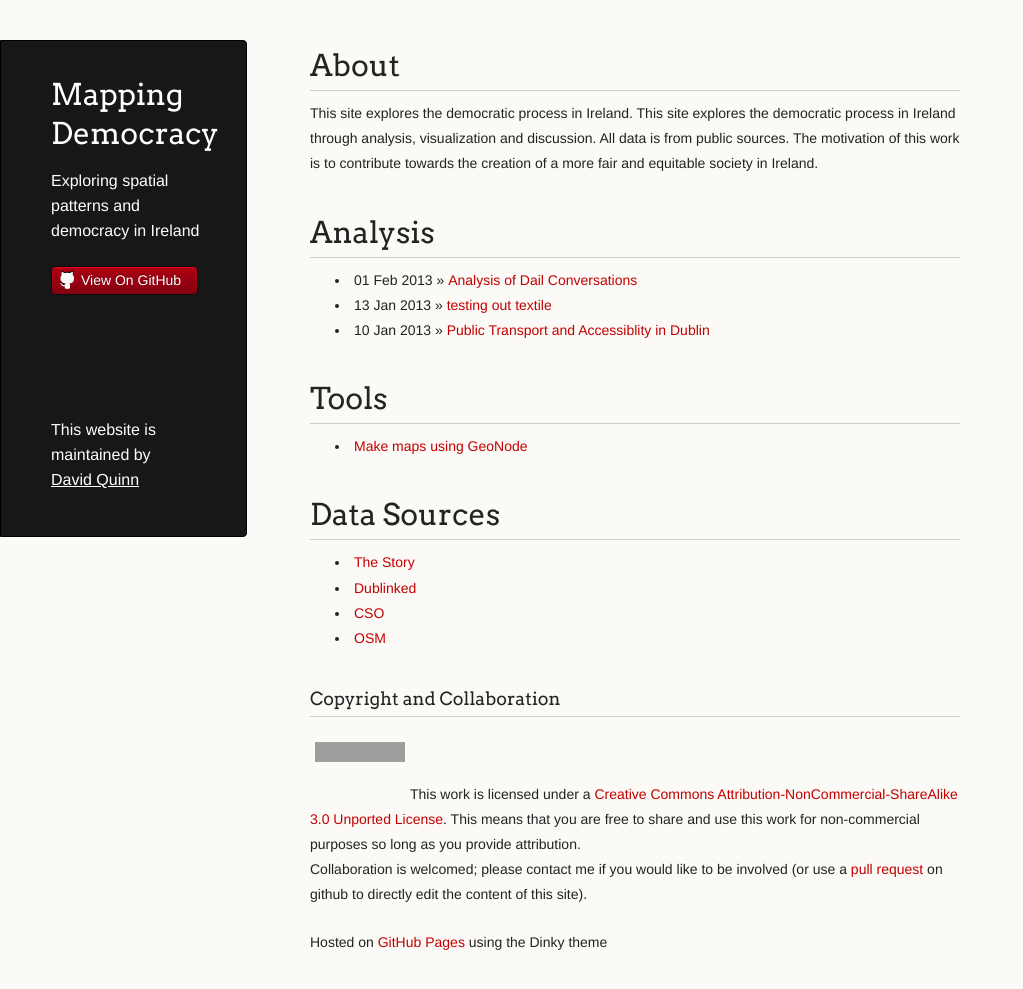
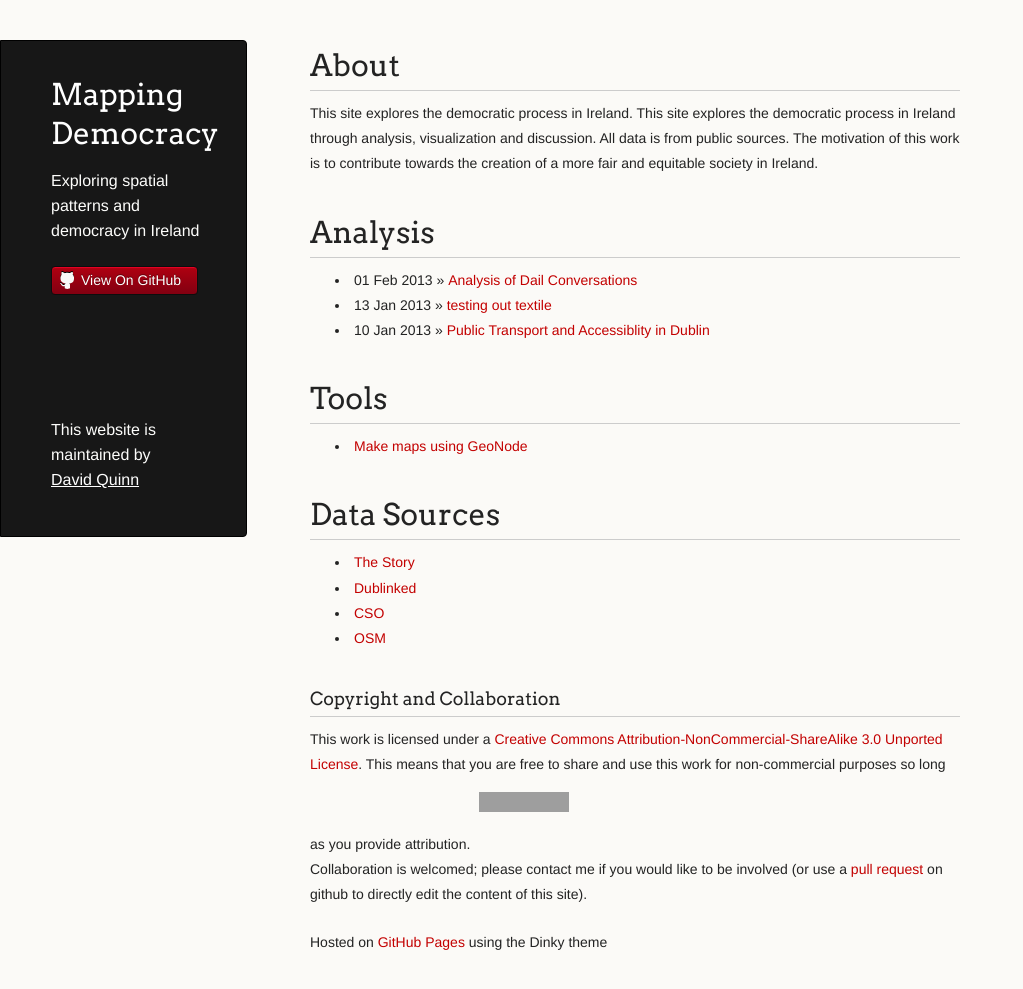
Before and after one commit to djq/mapping_democracy, a Jekyll site: the page built from index.html, in a window 1280 px wide and 1027 px high. Shown: the top 989 px of the window, without its empty margins (0-1023 px from the left). Built offline with Jekyll 4.4.1, drawn with Linux system fonts in a browser that asks for light colours; Markdown is read by kramdown in place of the engine named in the settings; grey boxes are pictures that could not be loaded.

Commit message:
updated license

```diff
--- a/_layouts/default.html
+++ b/_layouts/default.html
@@ -50,7 +50,7 @@ var WRInitTime=(new Date()).getTime();
 
 <h3>Copyright and Collaboration</h3>
 
-<p><a rel="license" href="http://creativecommons.org/licenses/by-nc-sa/3.0/deed.en_US"><img alt="Creative Commons License" style="border-width:0" src="http://i.creativecommons.org/l/by-nc-sa/3.0/80x15.png" /></a>This work is licensed under a <a rel="license" href="http://creativecommons.org/licenses/by-nc-sa/3.0/deed.en_US">Creative Commons Attribution-NonCommercial-ShareAlike 3.0 Unported License</a>. This means that you are free to share and use this work for non-commercial purposes so long as you provide attribution.
+<p> This work is licensed under a <a rel="license" href="http://creativecommons.org/licenses/by-nc-sa/3.0/deed.en_US">Creative Commons Attribution-NonCommercial-ShareAlike 3.0 Unported License</a>. This means that you are free to share and use this work for non-commercial purposes so long as you provide attribution. <a rel="license" href="http://creativecommons.org/licenses/by-nc-sa/3.0/deed.en_US"><img alt="Creative Commons License" style="border-width:0" src="http://i.creativecommons.org/l/by-nc-sa/3.0/80x15.png" /></a>
 
 <br />Collaboration is welcomed; please contact me if you would like to be involved (or use a <a href="https://help.github.com/articles/using-pull-requests">pull request</a> on github to directly edit the content of this site). </p>
 
```
